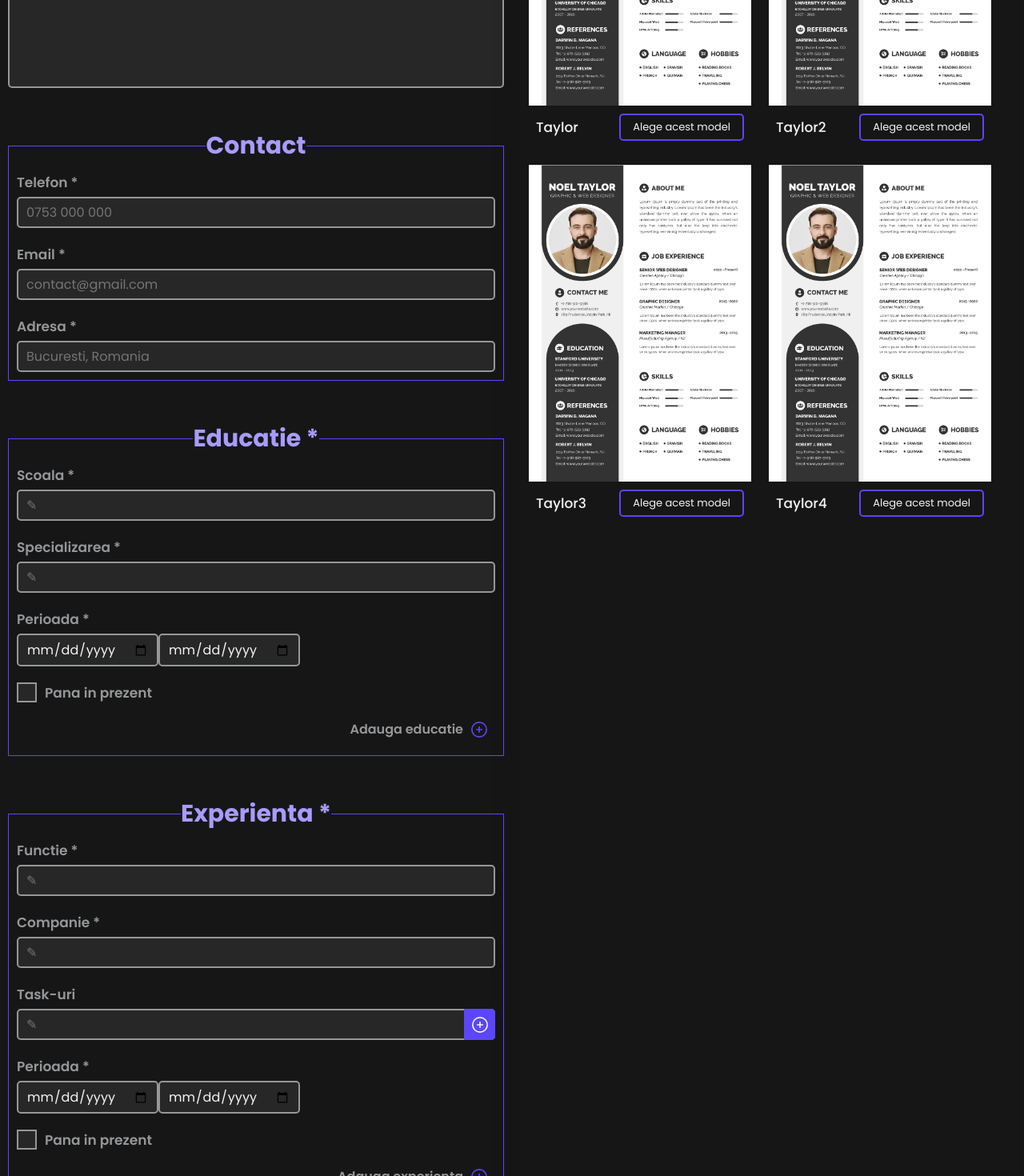
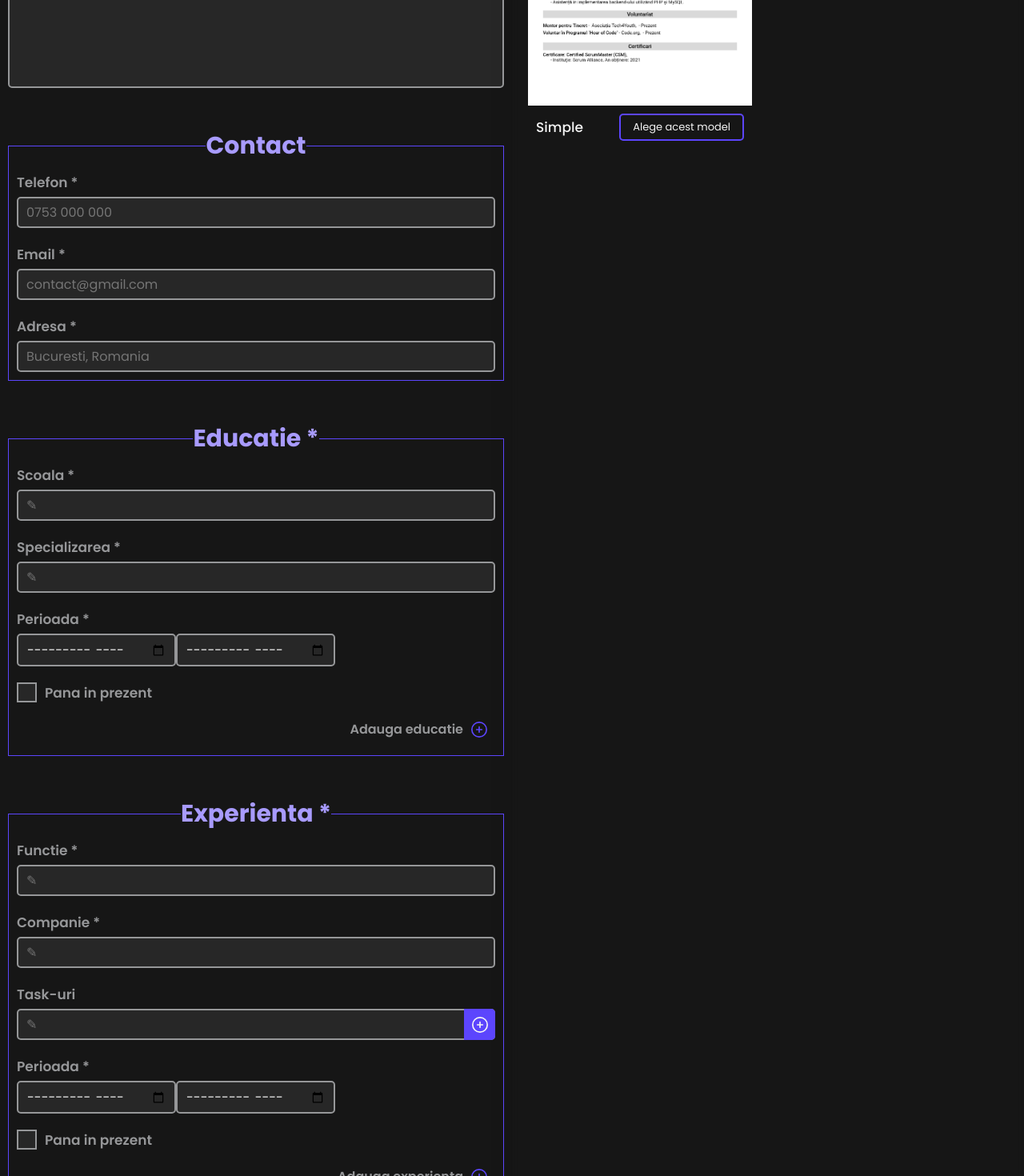
Before and after one commit to Costinnn/CV-app, a Next.js app: page /completare-cv in a window 1280 px wide. Shown: the part 780-2250 px from the top of the page at 80% size. Built offline with nearby package versions, Linux system fonts and the light colour scheme; what pdfmake would draw is missing.

Commit message:
Fillform input content added directly when a section is added to CV, Template design fixes

```diff
--- a/components/cv-templates/simple/Simple.tsx
+++ b/components/cv-templates/simple/Simple.tsx
@@ -10,9 +10,7 @@ const Simple = ({ inputData }: PreviewCvPropType) => {
       <h2>{inputData.generalInfo.name}</h2>
 
       {/* CONTACT */}
-      {inputData.contact.address ||
-        inputData.contact.email ||
-        (inputData.contact.phone && (
+      {(inputData.contact.address || inputData.contact.email || inputData.contact.phone) && (
         <div>
           <h3>Contact</h3>
 
@@ -23,21 +21,24 @@ const Simple = ({ inputData }: PreviewCvPropType) => {
                 <a href={`mailto:${inputData.contact.email}`} className="link">
                   {inputData.contact.email}
                 </a>
+                <span className="separator"> | </span>
               </>
             )}
-              <span className="separator"> | </span>
+
             {inputData.contact.phone && (
               <>
                 <b>Phone:</b> {inputData.contact.phone}
+                <span className="separator"> | </span>
               </>
             )}
-              <span className="separator"> | </span>
+
             {inputData.contact.address && (
               <>
                 <b>Address:</b> {inputData.contact.address}
+                <span className="separator"> | </span>
               </>
             )}
-              <span className="separator"> | </span>
+
             {inputData.links.length > 0 &&
               inputData.links.map((item) => (
                 <span key={item.title}>
@@ -49,7 +50,7 @@ const Simple = ({ inputData }: PreviewCvPropType) => {
               ))}
           </p>
         </div>
-        ))}
+      )}
 
       {/* ABOUT */}
       {inputData.generalInfo.description && (
@@ -95,7 +96,8 @@ const Simple = ({ inputData }: PreviewCvPropType) => {
           <ul>
             {inputData.education.map((item) => (
               <li key={item.specialization}>
-                <b>{item.specialization}</b> - {item.school}, {item.start} - {item.untilNow ? "Prezent" : item.end}
+                <b>{item.specialization}</b> - {item.school}, {item.start.replace("-", ".")} -{" "}
+                {item.untilNow ? "Prezent" : item.end.replace("-", ".")}
               </li>
             ))}
           </ul>
@@ -109,7 +111,7 @@ const Simple = ({ inputData }: PreviewCvPropType) => {
           <ul>
             {inputData.experience.map((item) => (
               <li key={item.position + item.company}>
-                <b>{item.position}</b> - {item.company}, {item.start} - {item.untilNow ? "Prezent" : item.end}
+                <b>{item.position}</b> - {item.company}, {item.start.replace("-", ".")} - {item.untilNow ? "Prezent" : item.end.replace("-", ".")}
                 <div>{item.description.length > 0 && item.description.map((desc) => <p key={desc}>- {desc}</p>)}</div>
               </li>
             ))}
@@ -125,7 +127,7 @@ const Simple = ({ inputData }: PreviewCvPropType) => {
             {inputData.volunteering.map((item) => (
               <div key={item.role + item.organisation}>
                 <li>
-                  <b>{item.role}</b> - {item.organisation}, {item.start} - {item.untilNow ? "Prezent" : item.end}
+                  <b>{item.role}</b> - {item.organisation}, {item.start.replace("-", ".")} - {item.untilNow ? "Prezent" : item.end.replace("-", ".")}
                 </li>
               </div>
             ))}
@@ -155,7 +157,9 @@ const Simple = ({ inputData }: PreviewCvPropType) => {
             <ul>
               {item.content.map((cItem) => (
                 <li key={cItem.title + cItem.link}>
-                  <b>{cItem.title}</b> , {cItem.start} - {cItem.untilNow ? "Prezent" : cItem.end}
+                  <b>{cItem.title}</b>
+                  {(cItem.start || cItem.end) && ", "} {cItem.start.replace("-", ".")} {(cItem.start || cItem.end) && "-"}{" "}
+                  {cItem.untilNow ? "Prezent" : cItem.end.replace("-", ".")}
                   <div>{cItem.description.length > 0 && cItem.description.map((desc) => <p key={desc}>- {desc}</p>)}</div>
                 </li>
               ))}
--- a/components/cv-templates/simple/SimplePdf.tsx
+++ b/components/cv-templates/simple/SimplePdf.tsx
@@ -48,8 +48,8 @@ const SimplePdf = ({ inputData }: PreviewCvPropType) => {
             {
               text: ` - ${item.school}, `,
             },
-            { text: `${item.start} - ` },
-            { text: `${item.untilNow ? "Prezent" : item.end}` },
+            { text: `${item.start.replace("-", ".")} - ` },
+            { text: `${item.untilNow ? "Prezent" : item.end.replace("-", ".")}` },
           ],
           margin: [0, 5, 0, 0],
         });
@@ -82,8 +82,8 @@ const SimplePdf = ({ inputData }: PreviewCvPropType) => {
                 {
                   text: ` - ${item.company}, `,
                 },
-                { text: `${item.start} - ` },
-                { text: `${item.untilNow ? "Prezent" : item.end}` },
+                { text: `${item.start.replace("-", ".")} - ` },
+                { text: `${item.untilNow ? "Prezent" : item.end.replace("-", ".")}`, margin: [5, 0, 0, 0], fontSize: 13 },
               ],
               margin: [0, 5, 0, 0],
             },
@@ -107,8 +107,8 @@ const SimplePdf = ({ inputData }: PreviewCvPropType) => {
             {
               text: ` - ${item.organisation}, `,
             },
-            { text: `${item.start} - ` },
-            { text: `${item.untilNow ? "Prezent" : item.end}` },
+            { text: `${item.start.replace("-", ".")} - ` },
+            { text: `${item.untilNow ? "Prezent" : item.end.replace("-", ".")}` },
           ],
           margin: [0, 5, 0, 0],
         });
@@ -149,14 +149,13 @@ const SimplePdf = ({ inputData }: PreviewCvPropType) => {
                 text: [
                   { text: `${pContentItem.title}, `, bold: true },
 
-                  { text: `${pContentItem.start} - ` },
-                  { text: `${pContentItem.untilNow ? "Prezent" : pContentItem.end}` },
+                  { text: `${pContentItem.start.replace("-", ".")} ${pContentItem.start || pContentItem.end ? " - " : ""} ` },
+                  { text: `${pContentItem.untilNow ? "Prezent" : pContentItem.end.replace("-", ".")}` },
                 ],
                 margin: [0, 5, 0, 0],
               },
               { stack: [...descFormattedData], margin: [20, 0, 0, 0] },
             ],
-            style: `${idx == pItem.content.length - 1 ? "textStack" : ""}`,
           });
         }
 
--- a/components/pages/completare-cv/FillForm_Preview.css
+++ b/components/pages/completare-cv/FillForm_Preview.css
@@ -153,6 +153,7 @@
           margin: 20px 0 40px -10px;
 
           ul {
+            margin-top: 20px;
             li {
               font-size: 14px;
             }
--- a/components/pages/completare-cv/FillForm_Preview.tsx
+++ b/components/pages/completare-cv/FillForm_Preview.tsx
@@ -172,9 +172,13 @@ const FillForm_Preview = () => {
 
     // update experience data
     if (experienceState.position && experienceState.company && experienceState.start && (experienceState.end || experienceState.untilNow)) {
-      setExperience((prev) => [...prev, experienceState]);
+      setExperience((prev) => [
+        ...prev,
+        experienceDescState ? { ...experienceState, description: [...experienceState.description, experienceDescState] } : experienceState,
+      ]);
       setExperienceState({ position: "", company: "", description: [], start: "", end: "", untilNow: false });
       setErrorState((prev) => ({ ...prev, experience: { position: false, company: false, start: false, end: false } }));
+      setExperienceDescState("");
     } else {
       setTimeout(() => {
         setErrorState((prev) => ({ ...prev, experience: { position: false, company: false, start: false, end: false } }));
@@ -320,11 +324,31 @@ const FillForm_Preview = () => {
 
     // update state
     if (personalizedState.sectionTitle) {
-      setPersonalized((prev) => [...prev, personalizedState]);
+      // check for data left in inputs
+      if (personalizedContentState.title) {
+        setPersonalized((prev) => [
+          ...prev,
+          {
+            ...personalizedState,
+            content: [
+              ...personalizedState.content,
+              personalizedDescState
+                ? { ...personalizedContentState, description: [...personalizedContentState.description, personalizedDescState] }
+                : personalizedContentState,
+            ],
+          },
+        ]);
+      } else {
+        setPersonalized((prev) => [...prev, personalizedState]);
+      }
+
+      // clear inputs
       setPersonalizedState({
         sectionTitle: "",
         content: [],
       });
+      setPersonalizedContentState({ title: "", link: "", description: [], start: "", end: "", untilNow: false });
+      setPersonalizedDescState("");
       setErrorState((prev) => ({ ...prev, personalized: false }));
     } else {
       setTimeout(() => setErrorState((prev) => ({ ...prev, personalized: false })), 7000);
@@ -341,9 +365,20 @@ const FillForm_Preview = () => {
 
     // update state
     if (personalizedContentState.title) {
-      setPersonalizedState((prev) => ({ ...prev, content: [...personalizedState.content, personalizedContentState] }));
+      setPersonalizedState((prev) => ({
+        ...prev,
+        content: [
+          ...prev.content,
+          personalizedDescState
+            ? { ...personalizedContentState, description: [...personalizedContentState.description, personalizedDescState] }
+            : personalizedContentState,
+        ],
+      }));
+
+      // clear inputs
       setPersonalizedContentState({ title: "", link: "", description: [], start: "", end: "", untilNow: false });
       setErrorState((prev) => ({ ...prev, personalizedContent: false }));
+      setPersonalizedDescState("");
     } else {
       setTimeout(() => setErrorState((prev) => ({ ...prev, personalizedContent: false })), 7000);
     }
@@ -499,13 +534,13 @@ const FillForm_Preview = () => {
               Perioada {education.length <= 0 && "*"}
               <div>
                 <input
-                  type="date"
+                  type="month"
                   className={errorState.education.start ? "error-input-border" : ""}
                   value={educationState.start}
                   onChange={(e) => setEducationState((prev) => ({ ...prev, start: e.target.value.toLocaleString() }))}
                 />
                 <input
-                  type="date"
+                  type="month"
                   className={errorState.education.end ? "error-input-border" : ""}
                   value={educationState.end}
                   onChange={(e) => setEducationState((prev) => ({ ...prev, end: e.target.value.toLocaleString() }))}
@@ -596,13 +631,13 @@ const FillForm_Preview = () => {
               Perioada {experience.length <= 0 && "*"}
               <div>
                 <input
-                  type="date"
+                  type="month"
                   className={errorState.experience.start ? "error-input-border" : ""}
                   value={experienceState.start}
                   onChange={(e) => setExperienceState((prev) => ({ ...prev, start: e.target.value.toLocaleString() }))}
                 />
                 <input
-                  type="date"
+                  type="month"
                   className={errorState.experience.end ? "error-input-border" : ""}
                   value={experienceState.end}
                   onChange={(e) => setExperienceState((prev) => ({ ...prev, end: e.target.value.toLocaleString() }))}
@@ -753,12 +788,12 @@ const FillForm_Preview = () => {
                 Perioada
                 <div>
                   <input
-                    type="date"
+                    type="month"
                     value={educationState.start}
                     onChange={(e) => setEducationState((prev) => ({ ...prev, start: e.target.value.toLocaleString() }))}
                   />
                   <input
-                    type="date"
+                    type="month"
                     value={educationState.end}
                     onChange={(e) => setEducationState((prev) => ({ ...prev, end: e.target.value.toLocaleString() }))}
                   />
@@ -879,7 +914,8 @@ const FillForm_Preview = () => {
                         <div key={cItem.title} style={{ marginTop: "20px" }}>
                           <li>{cItem.title}</li>
                           <li>
-                            {cItem.start} - {cItem.untilNow ? "Prezent" : cItem.end}
+                            {cItem.start.replace("-", ".")} {(cItem.start || cItem.end || cItem.untilNow) && "-"}{" "}
+                            {cItem.untilNow ? "Prezent" : cItem.end.replace("-", ".")}
                           </li>
                           {cItem.description.length > 0 &&
                             cItem.description.map((desc) => (
@@ -914,7 +950,8 @@ const FillForm_Preview = () => {
                     <ul key={item.title + item.link}>
                       <li>{item.title}</li>
                       <li>
-                        {item.start} - {item.untilNow ? "Prezent" : item.end}
+                        {item.start.replace("-", ".")} {(item.start || item.end || item.untilNow) && "-"}{" "}
+                        {item.untilNow ? "Prezent" : item.end.replace("-", ".")}
                       </li>
                       {item.description.length > 0 &&
                         item.description.map((desc) => (
@@ -973,12 +1010,12 @@ const FillForm_Preview = () => {
                   Perioada
                   <div>
                     <input
-                      type="date"
+                      type="month"
                       value={personalizedContentState.start}
                       onChange={(e) => setPersonalizedContentState((prev) => ({ ...prev, start: e.target.value.toLocaleString() }))}
                     />
                     <input
-                      type="date"
+                      type="month"
                       value={personalizedContentState.end}
                       onChange={(e) => setPersonalizedContentState((prev) => ({ ...prev, end: e.target.value.toLocaleString() }))}
                     />
--- a/components/pages/completare-cv/PreviewCv.tsx
+++ b/components/pages/completare-cv/PreviewCv.tsx
@@ -68,9 +68,7 @@ const PreviewCv = ({ inputData }: PreviewCvPropType) => {
         {selectedTemplate ? (
           //SELECTED TEMPLATE
           <div className="cv-template-preview">
-            <div className="pdf-display">
-              <Simple inputData={inputData} />
-            </div>
+            <div className="pdf-display">{selectedTemplate === "simple" && <Simple inputData={inputData} />}</div>
 
             <div className="pdf-actions">
               <button type="button" className="btn-primary" onClick={openPdf}>
--- a/public/data/cvTemplates.ts
+++ b/public/data/cvTemplates.ts
@@ -1,9 +1,4 @@
-import templateImg from "@/public/images/templates/template1.jpg";
+import simpleTemplateImg from "@/public/images/templates/simple.jpg";
 import { CvTemplateType } from "@/types/globalTypes";
 
-export const CV_TEMPLATES: CvTemplateType[] = [
-  { img: templateImg, templateName: "taylor", type: "simple" },
-  { img: templateImg, templateName: "taylor2", type: "simple" },
-  { img: templateImg, templateName: "taylor3", type: "modern" },
-  { img: templateImg, templateName: "taylor4", type: "profesional" },
-];
+export const CV_TEMPLATES: CvTemplateType[] = [{ img: simpleTemplateImg, templateName: "simple", type: "simple" }];
```
Also changed, not shown: public/images/templates/simple.jpg (added), public/images/templates/template1.jpg (deleted). Lines whose indentation alone changed are shown as unchanged.
